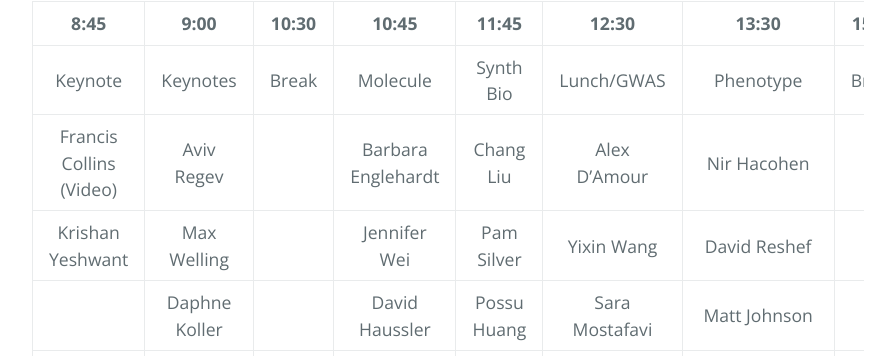
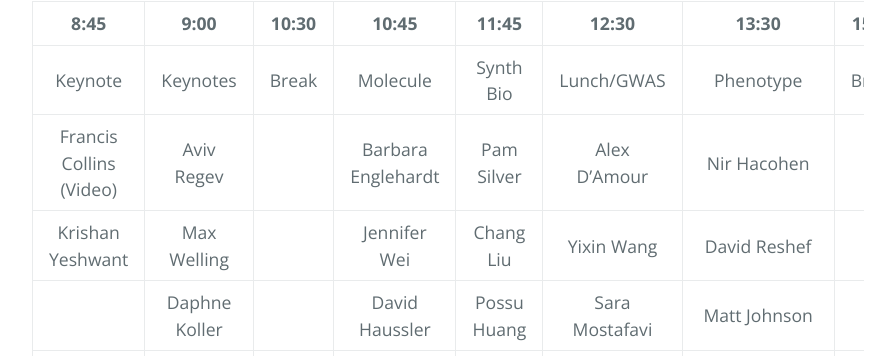
Before and after one commit to lmrl-bio/lmrl-bio.github.io, a Jekyll site: the page built from schedule.md, in a window 1280 px wide and 900 px high, scrolled down 608 px. Shown: the part 123-479 px from the top of the window, without its empty margins (192-1087 px from the left). Built offline with Jekyll 4.4.1, drawn with Linux system fonts in a browser that asks for light colours.

```diff
--- a/schedule.md
+++ b/schedule.md
@@ -14,8 +14,8 @@ The workshop will be held on Friday, December 13 at NeurIPS 2019 in Vancouver. T
 |           8:45          |     9:00      | 10:30 |        10:45       |     11:45    |      12:30     |          13:30         | 15:15 |               15:30              |      17:15      |  18:00  |
 |:-----------------------:|:-------------:|:-----:|:------------------:|:------------:|:--------------:|:----------------------:|:-----:|:--------------------------------:|:---------------:|:-------:|
 |         Keynote         |    Keynotes   | Break |      Molecule      |   Synth Bio  |   Lunch/GWAS   |        Phenotype       | Break |               Cell               | Closing Address | Posters |
-| Francis Collins (Video) | Aviv Regev    |       | Barbara Englehardt       | Chang Liu    | Alex D'Amour   | Nir Hacohen            |       | Anne Carpenter                   | Ila Fiete       |         |
-| Krishan Yeshwant        | Max Welling   |       | Jennifer Wei    | Pam Silver   | Yixin Wang     | David Reshef           |       | Hui Ting Grace Yeo               | Chris Sander    |         |
+| Francis Collins (Video) | Aviv Regev    |       | Barbara Englehardt       | Pam Silver    | Alex D'Amour   | Nir Hacohen            |       | Anne Carpenter                   | Ila Fiete       |         |
+| Krishan Yeshwant        | Max Welling   |       | Jennifer Wei    | Chang Liu   | Yixin Wang     | David Reshef           |       | Hui Ting Grace Yeo               | Chris Sander    |         |
 |                         | Daphne Koller |       | David Haussler     | Possu Huang  | Sara Mostafavi | Matt Johnson           |       | Jian Zhou                        | Dana Pe'er      |         |
 |                         |               |       | David Jones           |              |                | Samantha Morris        |       | Maria Chikina                    |                 |         |
 |                         |               |       | David Duvenaud   |              |                | Aurel Nagy             |       | Alexander Tong                   |                 |         |
```
